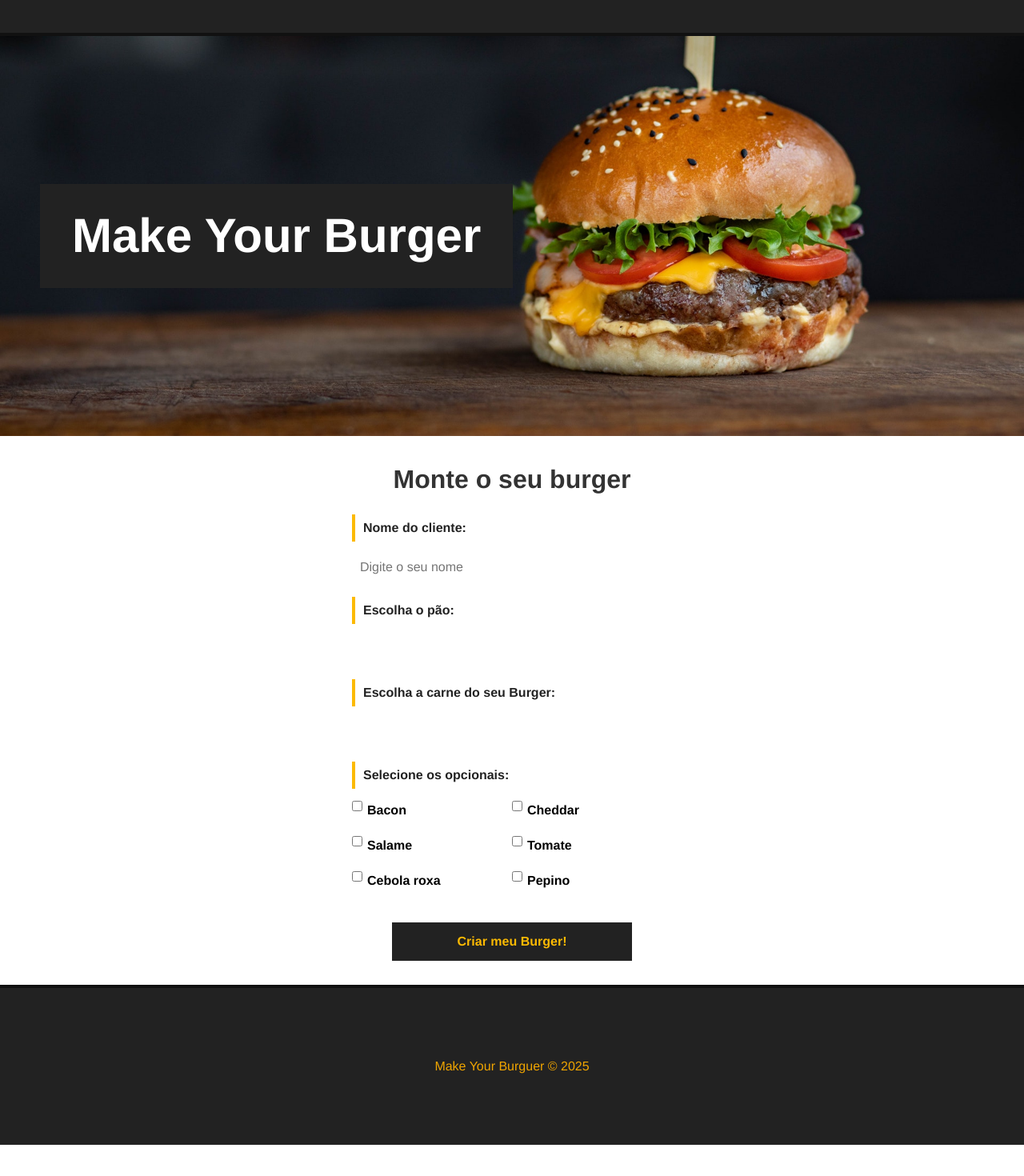
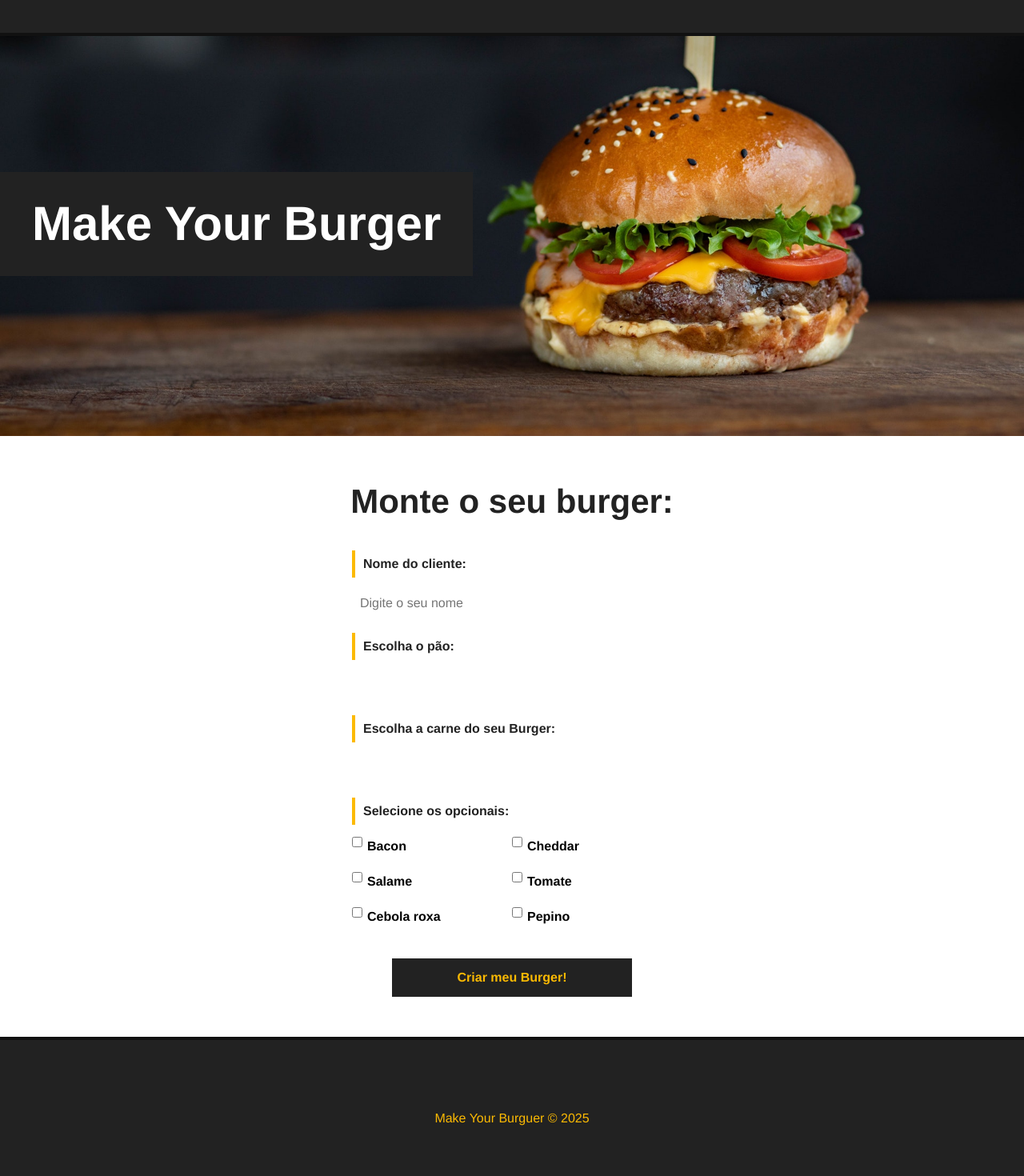
Before and after one commit to Victups/burguer-app, a Vue app: page / in a window 1280 px wide. Shown: the part 110-1580 px from the top of the page at 80% size. Before the commit the page ends 1541 px from the top, so only its background shows below. Built offline with nearby package versions, Linux system fonts and the light colour scheme; data requests are answered from the project's data file.

Commit message:
alterando estilização

```diff
--- a/src/App.vue
+++ b/src/App.vue
@@ -1,7 +1,14 @@
 <template>
-  <NavBar/>
-  <router-view/>
-  <Footer/>
+  <div>
+    <NavBar/>
+  </div>
+  <div>
+    <router-view/>
+  </div>
+  <div>
+    <Footer/>
+  </div>
+
 </template>
 
 <script>
@@ -10,15 +17,27 @@ import Footer from "@/components/Footer.vue";
 
 export default {
   name: 'App',
-  components: { NavBar, Footer }
+  components: {NavBar, Footer}
 }
 </script>
 
 <style>
 * {
-  font-family: Helvetica, Arial, sans-serif;
+  font-family: Helvetica;
   padding: 0;
   margin: 0;
   box-sizing: border-box;
 }
+
+.main-container {
+  margin: 50px;
+  min-height: 250px;
+}
+
+h1 {
+  text-align: center;
+  font-size: 42px;
+  margin-bottom: 30px;
+  color: #222;
+}
 </style>
--- a/src/components/Banner.vue
+++ b/src/components/Banner.vue
@@ -17,20 +17,18 @@ export default {
 
 <style scoped>
 .main-banner {
-  width: 100%;
+  background-position: 0 -250px;
+  background-size: cover;
   height: 500px;
-  background-size: cover;
-  background-position: 0 -250px;
   display: flex;
   align-items: center;
   justify-content: flex-start;
 }
 .main-banner h1 {
-  color: #fff;
+  color: #FFF;
+  text-align: center;
   font-size: 60px;
-  margin-left: 50px;
-  text-align: center;
-  background: #222;
+  background-color: #222;
   padding: 20px 40px;
 }
 </style>
--- a/src/components/Footer.vue
+++ b/src/components/Footer.vue
@@ -14,18 +14,15 @@ export default {
 </template>
 
 <style >
-#footer{
+#footer {
   height: 200px;
   background-color: #222;
-  border-top:4px solid #111;
-  color: #f0a500;
+  border-top: 4px solid #111;
+  color: #fcba03;
   display: flex;
   align-items: center;
   justify-content: center;
+  bottom: 0;
   width: 100%;
 }
-#footer p {
-  color: #f0a500;
-  margin: 0;
-}
 </style>
--- a/src/views/HomeView.vue
+++ b/src/views/HomeView.vue
@@ -2,7 +2,7 @@
   <div>
     <Banner />
     <div class="main-container">
-      <h1>Monte o seu burger</h1>
+      <h1>Monte o seu burger:</h1>
       <BurgerForm />
     </div>
   </div>
@@ -20,16 +20,3 @@ export default {
   }
 }
 </script>
-
-<style stoped>
-.main-container {
-  width: 90%;
-  max-width: 1200px;
-  margin: 30px auto;
-}
-.main-container h1 {
-  text-align: center;
-  margin-bottom: 20px;
-  color: #333;
-}
-</style>
```
